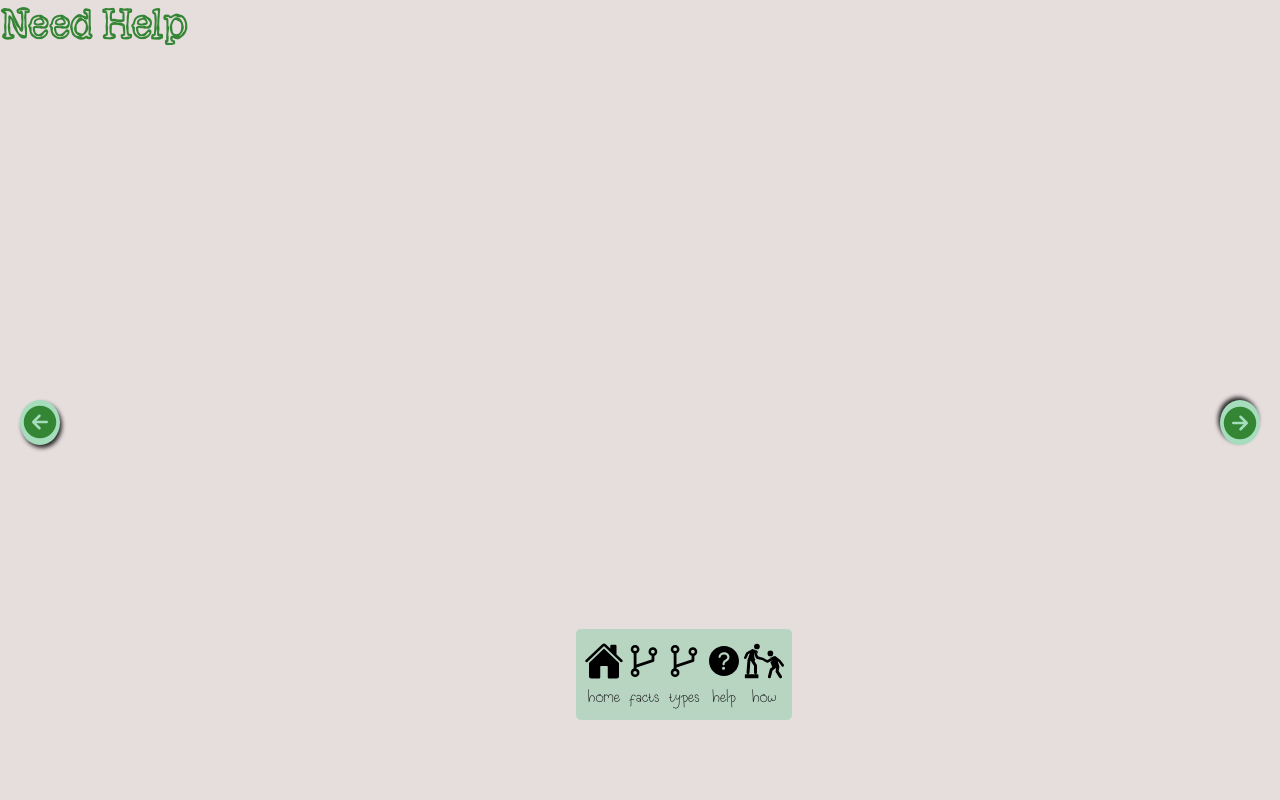
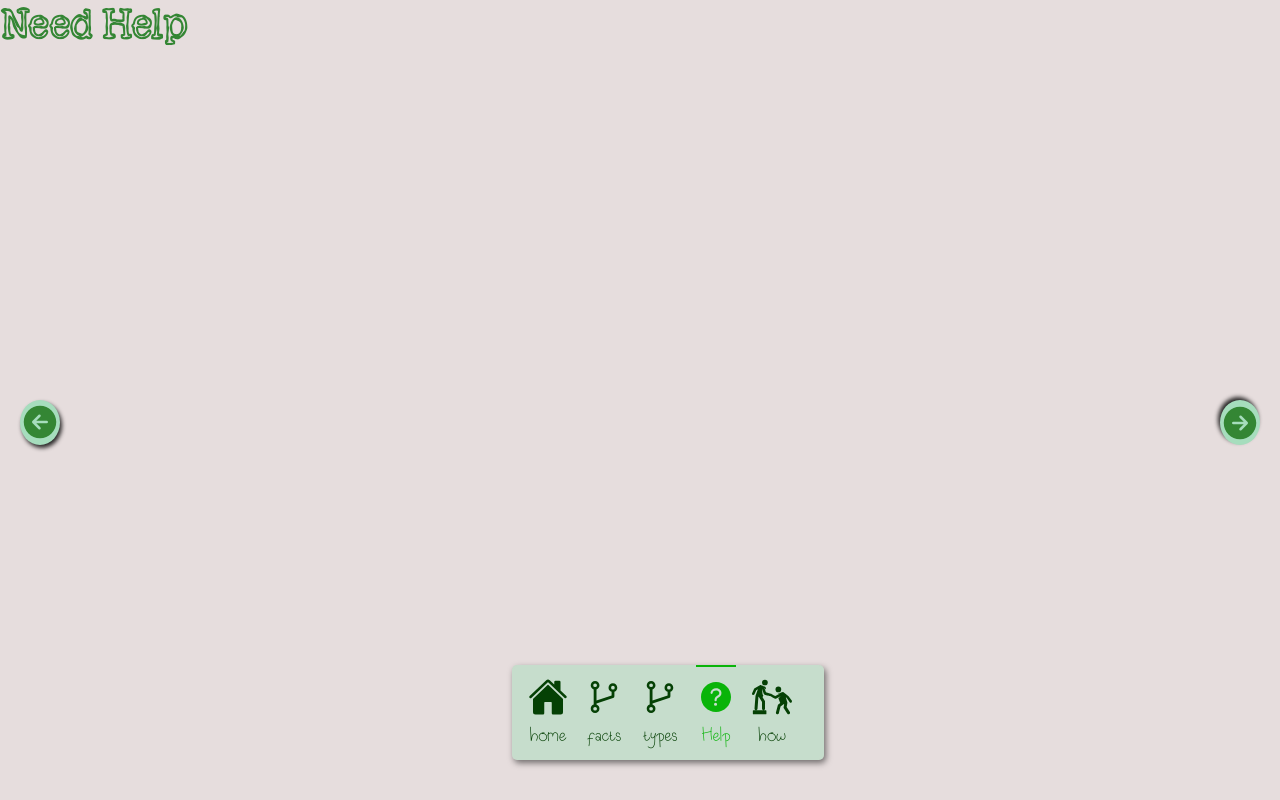
Before and after one commit to DannyK05/mental_health_awareness_site, a Next.js app: page /need-help in a window 1280 px wide. Built offline with nearby package versions, Linux system fonts and the light colour scheme.

Commit message:
chore: completed the layout styling

```diff
--- a/src/assets/svgs/HowToHelpIcon.tsx
+++ b/src/assets/svgs/HowToHelpIcon.tsx
@@ -1,6 +1,7 @@
 export default function HowToHelpIcon() {
   return (
     <svg
+      className="ionicon"
       height="40px"
       width="40px"
       version="1.1"
--- a/src/layout/layout.scss
+++ b/src/layout/layout.scss
@@ -14,6 +14,10 @@
   .scroll-button:active {
     box-shadow: 2px 2px 2px rgba(0, 0, 0, 0.644);
   }
+  .scroll-button:disabled {
+    opacity: 0.5;
+    cursor: not-allowed;
+  }
   &__left-arrow {
     left: 20px;
   }
@@ -26,18 +30,41 @@
     align-items: center;
     justify-content: space-between;
     position: fixed;
-    bottom: 10%;
-    left: 45vw;
-    background-color: #9cd1b29f;
+    bottom: 5%;
+    left: 40vw;
+    background-color: #62dd953b;
     border-radius: 5px;
     backdrop-filter: blur(2px);
     -webkit-backdrop-filter: blur(2px);
-    padding: 12px 8px;
+    padding: 0px 16px 12px;
+    box-shadow: 2px 3px 6px rgba(0, 0, 0, 0.514);
 
     &__links {
       display: flex;
       align-items: center;
+      margin-right: 16px;
       flex-direction: column;
+      fill: white;
+      color: rgb(5, 65, 5);
+      font-size: 18px;
+      padding-top: 12px;
+      .ionicon {
+        fill: rgb(5, 65, 5);
+      }
+    }
+    .active-link {
+      border-top: 2px solid rgb(9, 180, 9);
+      padding-top: 10px;
+      .ionicon {
+        fill: rgb(9, 180, 9);
+      }
+      span {
+        text-transform: capitalize;
+        color: rgb(9, 180, 9);
+      }
     }
   }
+  &__nav:active {
+    box-shadow: 2px 3px 2px rgba(0, 0, 0, 0.397);
+  }
 }
--- a/src/layout/layout.tsx
+++ b/src/layout/layout.tsx
@@ -48,31 +48,51 @@ export default function PageLayout({
         <ArrowIcon />
       </button>
       <nav className="page-layout__nav">
-        <div className="page-layout__nav__links">
+        <div
+          className={`${
+            step == 0 ? "active-link" : ""
+          } page-layout__nav__links`}
+        >
           <Link href="/">
             <HomeIcon />
           </Link>
           <span>home</span>
         </div>
-        <div className="page-layout__nav__links">
+        <div
+          className={`${
+            step == 1 ? "active-link" : ""
+          } page-layout__nav__links`}
+        >
           <Link href="/mental-health-facts">
             <TypesIcon />
           </Link>
           <span>facts</span>
         </div>
-        <div className="page-layout__nav__links">
+        <div
+          className={`${
+            step == 2 ? "active-link" : ""
+          } page-layout__nav__links`}
+        >
           <Link href="/mental-health-types">
             <TypesIcon />
           </Link>
           <span>types</span>
         </div>
-        <div className="page-layout__nav__links">
+        <div
+          className={`${
+            step == 3 ? "active-link" : ""
+          } page-layout__nav__links`}
+        >
           <Link href="/need-help">
             <HelpIcon />
           </Link>
           <span>help</span>
         </div>
-        <div className="page-layout__nav__links">
+        <div
+          className={`${
+            step == 4 ? "active-link" : ""
+          } page-layout__nav__links`}
+        >
           <Link href="/how-to-help">
             <HowToHelpIcon />
           </Link>
```
